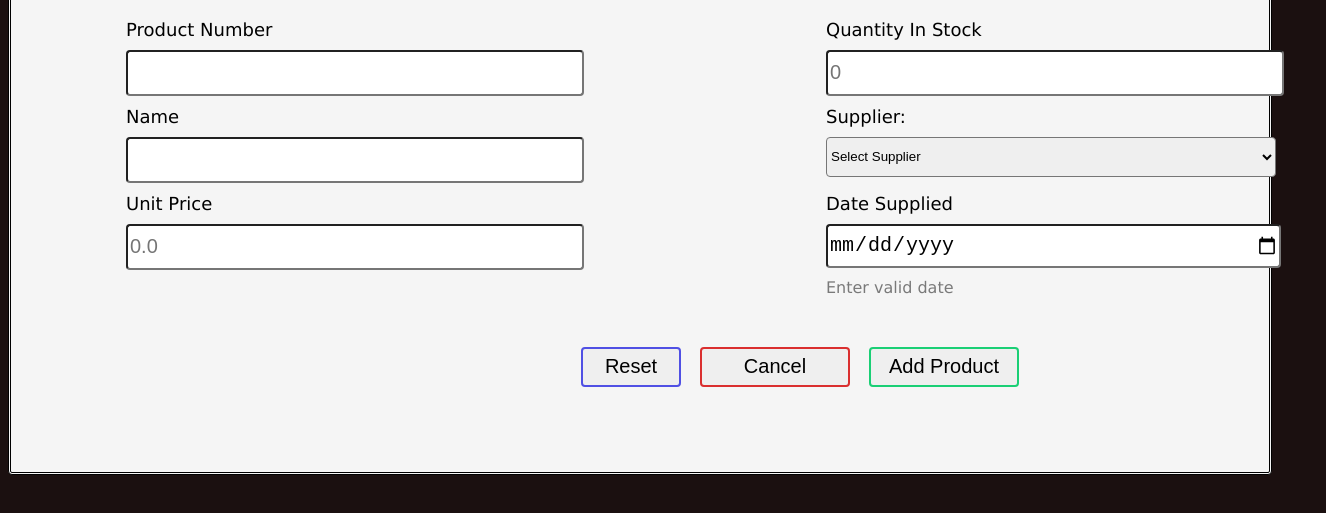
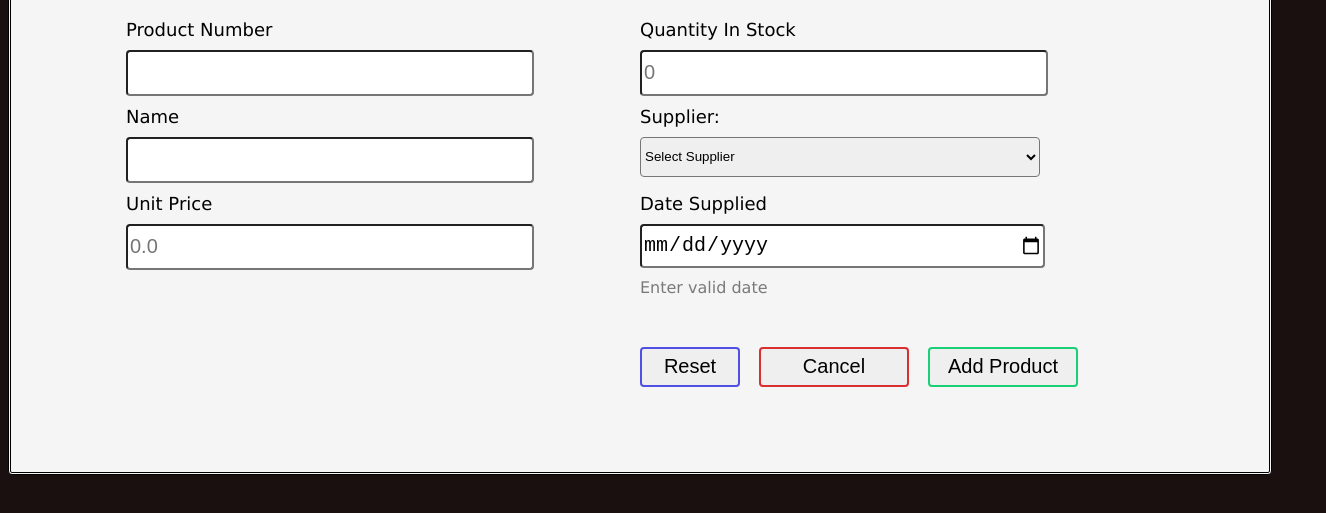
Before and after one commit to Rewina-Girmay/CS472-wap, a plain HTML site: page webform/webform2.html in a window 1280 px wide. Shown: the part 181-694 px from the top of the page, 1326 px wide, since content can reach past the window. Drawn offline with Linux system fonts and the light colour scheme.

Commit message:
form2 commited

```diff
--- a/webform/form2style.css
+++ b/webform/form2style.css
@@ -5,7 +5,7 @@ body{
 .container{
 
     height: 600px;
-    margin: auto;
+
     background-color: whitesmoke;
     margin-top: 50px;
     border-radius: 4px;
@@ -50,7 +50,7 @@ span#title{
 }
 input{
     height: 40px;
-    width: 450px;
+    width: 400px;
     border-radius: 4px;
     margin-bottom: 10px;
     margin-top: 10px;
@@ -65,13 +65,14 @@ label{
 
 div.content{
      display: grid;
-     grid-template-columns: 700px 500px;
+     grid-template-columns:  auto auto;
      margin-left: 115px;
+     margin-right: 115px;
 }
 
 select{
     height: 40px;
-    width: 450px;
+    width: 400px;
     border-radius: 4px;
     margin-bottom: 10px;
     margin-top: 10px;
@@ -85,7 +86,7 @@ span#date{
 .btn{
     margin-top: 40px;
     float:right;
-    margin-right: 250px;
+    margin-right: 191px;
 }
 
 div.btn input{
```
